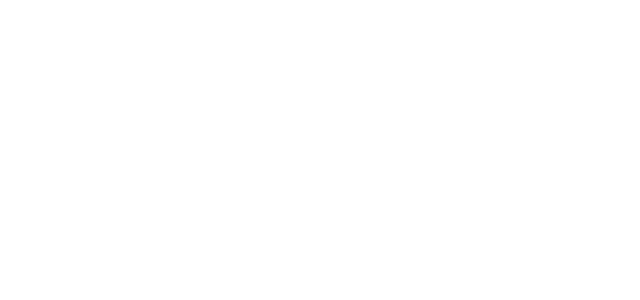
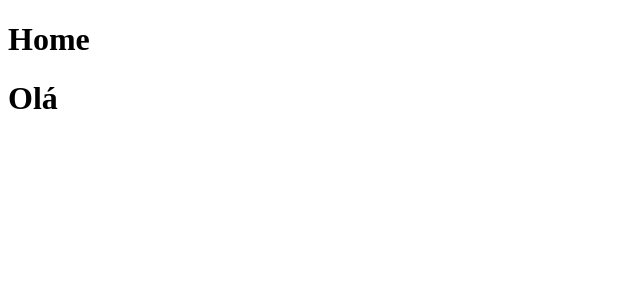
Before and after one commit to mrdsantos/projeto-evoluir, a Next.js app: page / in a window 1280 px wide. Shown: the top 300 px of the page, without its empty margins (0-640 px from the left). Built offline with nearby package versions, Linux system fonts and the light colour scheme.

Commit message:
add dummy content to render

```diff
--- a/app/page.tsx
+++ b/app/page.tsx
@@ -1,7 +1,8 @@
 export default function Home() {
   return (
     <div>
-
+      <h1 className="bg-white text-black">Home</h1>
+      <h1 className="bg-white text-black">Olá</h1>
     </div>
   );
 }
```
